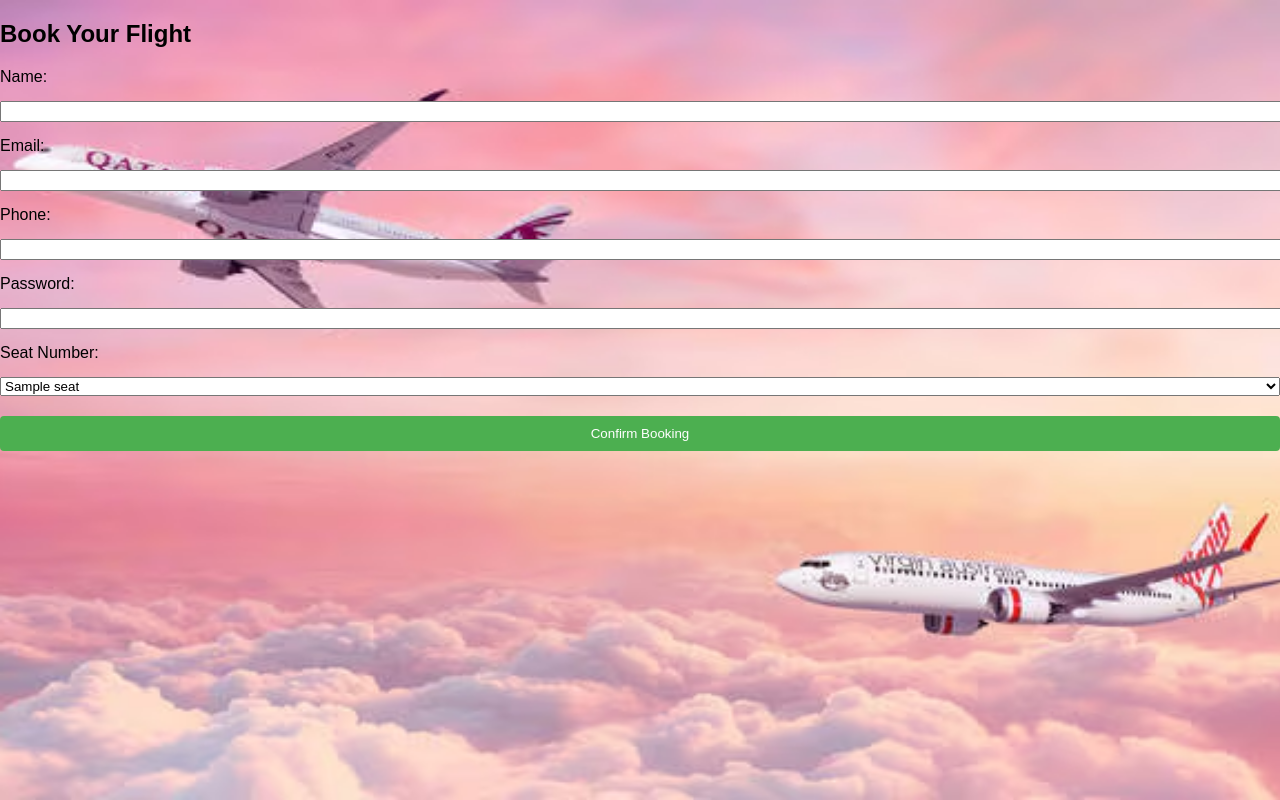
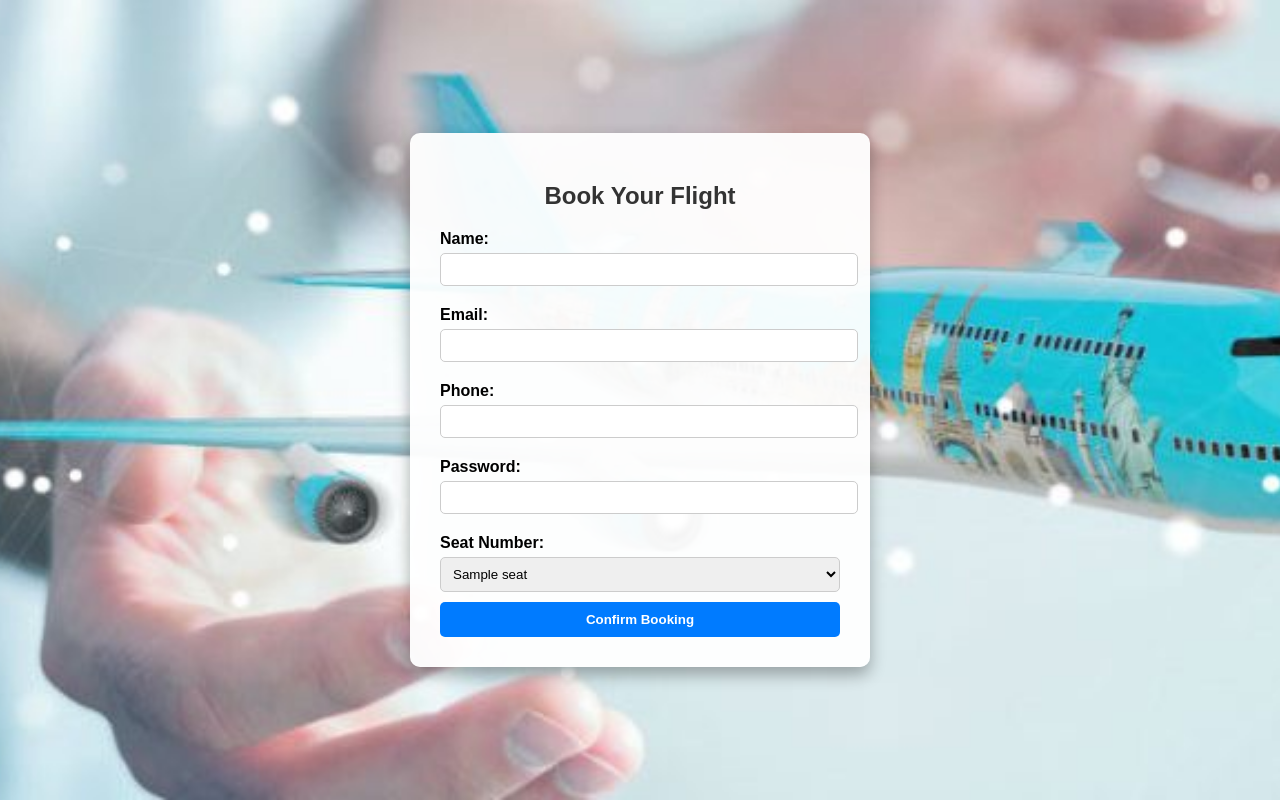
Before and after one commit to Vanshita0806/Airline_Reservation_System, a Flask app: template templates/book.html in a window 1280 px wide. Run offline with Flask 3, Linux system fonts and the light colour scheme; the template is opened without the code that fills it: most values are stand-ins (such as "Sample title", 1, 10 or a date in 2020).

Commit message:
Added css to booking page

```diff
--- a/app.py
+++ b/app.py
@@ -169,7 +169,7 @@ def confirm_booking():
     """, (passenger_id, flight_id, departure_date))
     if cursor.fetchone():
         conn.close()
-        return "You have already booked this flight for this date!"
+        return render_template('booking_error.html')
 
     cursor.execute("""
         SELECT id FROM booking
@@ -177,7 +177,7 @@ def confirm_booking():
     """, (flight_id, departure_date , seat_number))
     if cursor.fetchone():
         conn.close()
-        return "Seat already booked! Please select another seat."
+        return render_template('booking_error.html')
 
     cursor.execute("""
         INSERT INTO booking (passenger_id, flight_id, booking_date, seat_number, price, status, departure_date)
--- a/static/book_style.css
+++ b/static/book_style.css
@@ -0,0 +1,62 @@
+
+.booking-body {
+    margin: 0;
+    padding: 0;
+    font-family: Arial, sans-serif;
+    background-image: url('/static/booking-bg.jpg');
+    background-size: cover;
+    background-position: center;
+    background-repeat: no-repeat;
+    height: 100vh;
+    display: flex;
+    justify-content: center;
+    align-items: center;
+}
+
+.booking-container {
+    background-color: rgba(255, 255, 255, 0.95);
+    padding: 30px;
+    border-radius: 10px;
+    width: 400px;
+    box-shadow: 0 8px 16px rgba(0, 0, 0, 0.3);
+}
+
+.booking-container h2 {
+    text-align: center;
+    margin-bottom: 20px;
+    color: #333;
+}
+
+
+.booking-container form label {
+    display: block;
+    margin-top: 10px;
+    font-weight: bold;
+}
+
+.booking-container form input,
+.booking-container form select {
+    width: 100%;
+    padding: 8px;
+    margin-top: 5px;
+    margin-bottom: 10px;
+    border-radius: 5px;
+    border: 1px solid #ccc;
+}
+
+
+.booking-container form button {
+    width: 100%;
+    background-color: #007bff;
+    color: white;
+    padding: 10px;
+    font-weight: bold;
+    border: none;
+    border-radius: 5px;
+    cursor: pointer;
+    transition: background-color 0.3s ease;
+}
+
+.booking-container form button:hover {
+    background-color: #0056b3;
+}
--- a/static/booking_success.css
+++ b/static/booking_success.css
@@ -3,6 +3,11 @@ body {
     background-color: #f5f5f5;
     color: #333;
     padding: 40px;
+    background-image: url('/static/image4.jpg');
+    background-size: cover;
+    background-position: center;
+    background-repeat: no-repeat;
+    height: 100vh;
 }
 
 .container {
--- a/templates/book.html
+++ b/templates/book.html
@@ -4,7 +4,7 @@
     <meta charset="UTF-8">
     <meta name="viewport" content="width=device-width, initial-scale=1.0">
     <title>Book Flight</title>
-    <link rel="stylesheet" href="{{ url_for('static', filename='style.css') }}">
+    <link rel="stylesheet" href="{{ url_for('static', filename='book_style.css') }}">
 </head>
 <body class="booking-body">
 
```
Also changed, not shown: templates/booking_error.html (added, +30 -0 lines), static/booking-bg.jpg (renamed from static/image.jpg), static/image3.jpg (deleted).
